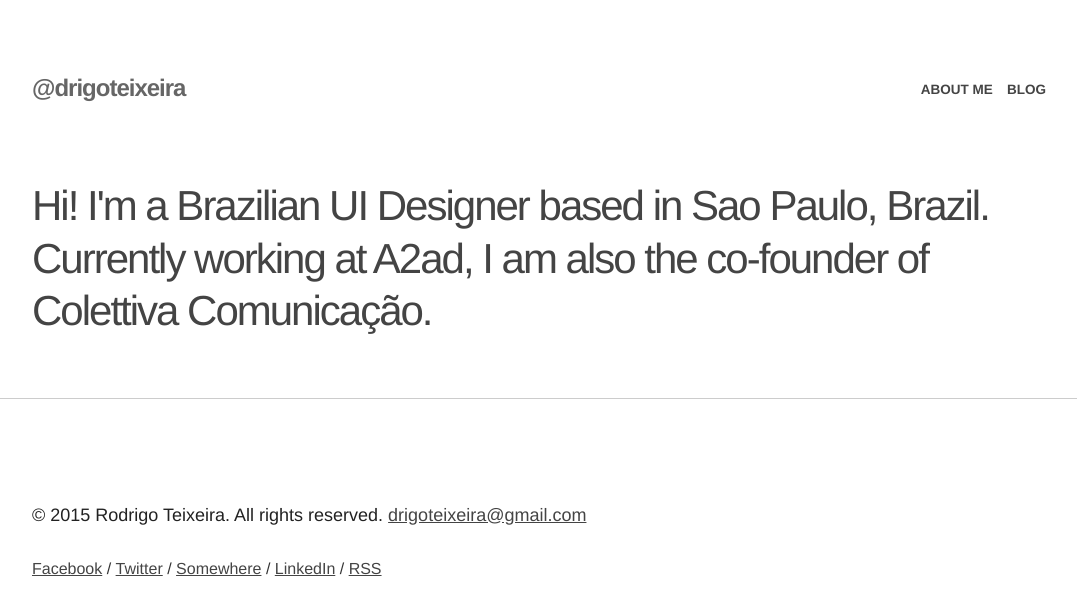
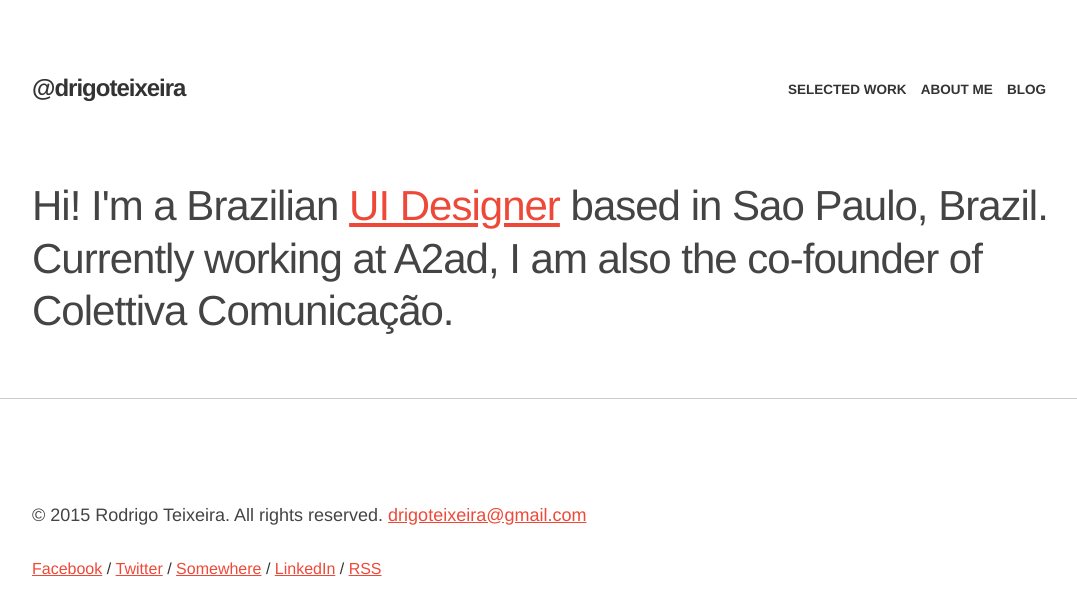
Before and after one commit to drigoteixeira/drigoteixeira.github.io, a Jekyll site: the page built from index.html, in a window 1280 px wide. Shown: the top 615 px of the page, without its empty margins (96-1173 px from the left). Built offline with Jekyll 4.4.1, drawn with Linux system fonts in a browser that asks for light colours; nearby versions of some CDN libraries.

Commit message:
Update selected work

```diff
--- a/_includes/header.html
+++ b/_includes/header.html
@@ -6,7 +6,7 @@
         <div class="nine columns">
             <nav class="navbar right">
                 <ul>
-                    <!--li><a href="/">Selected Work</a></li-->
+                    <li><a href="/selectedwork/">Selected Work</a></li>
                     <li><a href="/about/">About me</a></li>
                     <li><a href="/blog/">Blog</a></li>
                 </ul>
--- a/about/index.html
+++ b/about/index.html
@@ -9,12 +9,12 @@ layout: page
 
 			<p><b>Hey you!</b> I have over 8 years experience in designing interfaces for the web and mobile projects. I work with businesses, individuals and agencies across South America to help them create high quality and effective services. I pride myself on the quality of my work and by the design process.</p>
 
-			<p>Although I consider myself a designer foremost, I have an extensive background in prototyping/development including HTML, CSS and JavaScript. I’m always interested in hearing about cool new projects so <a href="mailto:rodrigo@colettiva.com.br">get in touch</a>!</p>
+			<p>Although I consider myself a designer foremost, I have an extensive background in prototyping/development including HTML, CSS and JavaScript. I’m always interested in hearing about cool new projects so <a href="mailto:drigoteixeira@gmail.com">get in touch</a>!</p>
 
 		</article>
 	</div>
 
-	<div class="four column">
+	<div class="four columns">
 
 	</div>
 </div>
--- a/index.html
+++ b/index.html
@@ -5,7 +5,7 @@ layout: default
 <div class="container">
 	<div class="row">
 		<div class="twelve columns">
-			<h2>Hi! I'm a Brazilian UI Designer based in Sao Paulo, Brazil. <br>Currently working at A2ad, I am also the co-founder of Colettiva Comunicação.</h2>
+			<h2>Hi! I'm a Brazilian <a href="/selectedwork/">UI Designer</a> based in Sao Paulo, Brazil. <br>Currently working at A2ad, I am also the co-founder of Colettiva Comunicação.</h2>
 		</div>
 	</div>
 </div>
--- a/style.scss
+++ b/style.scss
@@ -136,7 +136,7 @@ body {
   line-height: 1.6;
   font-family: "HelveticaNeue-Light", "Helvetica Neue Light", "Helvetica Neue", Helvetica, Arial, "Lucida Grande", sans-serif;
   font-weight: 300;
-  color: #222;
+  color: #444;
 }
 
 .right {
@@ -149,16 +149,15 @@ h1, h2, h3, h4, h5, h6 {
   margin-top: 0;
   margin-bottom: 2rem;
   font-weight: 300;
-  letter-spacing: -2px;
-  color: #444;
+  letter-spacing: -1px;
 }
 
-h1 { font-size: 6.0rem; line-height: 1.2;  letter-spacing: -.1rem;}
-h2 { font-size: 3.6rem; line-height: 1.25; letter-spacing: -.2rem; }
-h3 { font-size: 3.0rem; line-height: 1.3;  letter-spacing: -.1rem; }
-h4 { font-size: 2.4rem; line-height: 1.35; letter-spacing: -.08rem; }
-h5 { font-size: 1.8rem; line-height: 1.5;  letter-spacing: -.05rem; }
-h6 { font-size: 1.5rem; line-height: 1.6;  letter-spacing: 0; }
+h1 { font-size: 6.0rem; line-height: 1.2;  }
+h2 { font-size: 3.6rem; line-height: 1.25; }
+h3 { font-size: 3.0rem; line-height: 1.3;  }
+h4 { font-size: 2.4rem; line-height: 1.35; }
+h5 { font-size: 1.8rem; line-height: 1.5;  }
+h6 { font-size: 1.5rem; line-height: 1.6;  }
 
 
 
@@ -187,20 +186,20 @@ ul li, ol li {
 /* Links
 –––––––––––––––––––––––––––––––––––––––––––––––––– */
 a {
-  color: #444;
+  color: #ee4938;
   text-decoration: underline;
   }
 a:hover {
-  color: #444;
+  color: #ee4938;
   text-decoration: none;
 }
 a:visited {
-  color: #666;
+  color: #ee4938;
 }
 
-h1 a, h2 a, h3 a, h4 a, h5 a, h6 a {
+.post-title a {
   text-decoration: none;
-  color: #444;
+  color: #333;
 }
 
 blockquote {
@@ -493,16 +492,16 @@ header h1 {
   line-height: 24px;
 }
 
-header h1 a {
+.logo a {
   text-decoration: none;
-  color: #666;
+  color: #333;
 }
 
-header nav {
+nav {
   height: 60px;
 }
 
-header nav li {
+nav li {
   display: inline;
   list-style: none;
   line-height: 60px;
@@ -512,11 +511,12 @@ header nav li {
   font-size: .9em;
 }
 
-header nav li a {
+.navbar li a {
+  color: #333;
   text-decoration: none;
 }
 
-header nav li a:hover {
+.navbar li a:hover {
   text-decoration: underline;
 }
 
@@ -566,6 +566,8 @@ dd {
 }
 
 
+
+
 /* ==========================================================================
 LAYOUT
 ========================================================================== */
@@ -589,6 +591,12 @@ LAYOUT
   clear: both;
 }
 
+
+.project h2 {
+  color: #444;
+  font-size: 48px;
+  letter-spacing: -1px;
+}
 
 
 /* ==========================================================================
```
Also changed, not shown: selectedwork/index.html (added, +18 -0 lines).
